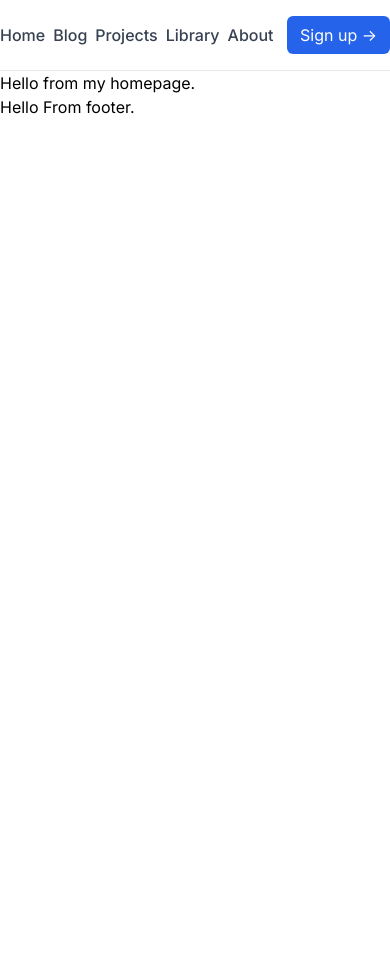
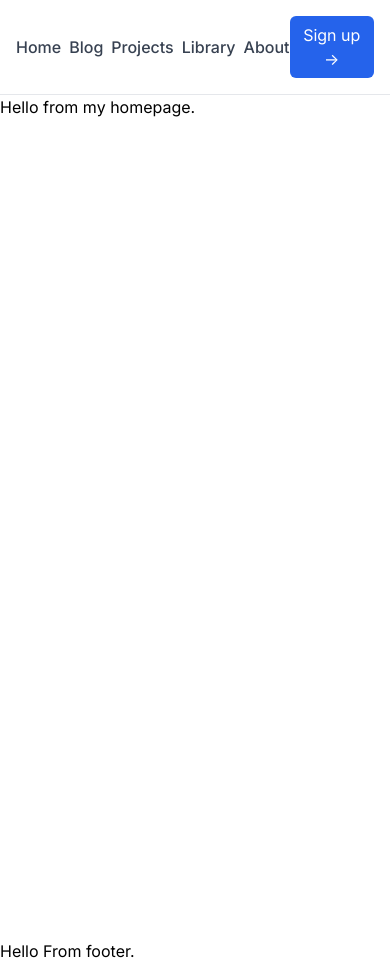
Before and after one commit to bhimrazy/bhimraj.com.np, a Next.js app: page / in a window 390 px wide. Before the commit the page ends 844 px from the top, so only its background shows below. Built offline with nearby package versions, Linux system fonts and the light colour scheme.

Commit message:
Updated sticky for header

```diff
--- a/src/components/header.tsx
+++ b/src/components/header.tsx
@@ -5,8 +5,8 @@ export default function Header() {
     ]
     const button_content = "Sign up ->"
     return (
-        <header className="flex w-full place-content-center border-b py-4 ">
-            <nav className="flex justify-between w-full max-w-7xl mx-auto items-center">
+        <header className="flex bg-white sticky top-0 w-full place-content-center border-b py-4 ">
+            <nav className="flex justify-between px-4 lg:px-0 w-full max-w-7xl mx-auto items-center">
                 <ul className="flex space-x-2 font-medium text-gray-700">
                     {nav_items.map((item, idx) => (
                         <li className="hover:text-gray-900 cursor-pointer" key={idx}>{item}</li>
--- a/src/components/layout.tsx
+++ b/src/components/layout.tsx
@@ -5,7 +5,7 @@ import Footer from './footer'
 
 export default function Layout({children}:{children:ReactNode}) {
     return (
-        <div className="flex font-display flex-col antialiased min-h-screen bg-white">
+        <div className="flex font-display flex-col antialiased bg-white">
             <Head>
                 <title>Software Engineer | AI Enthusiast | BHIMRAJ YADAV</title>
             </Head>
--- a/src/pages/index.tsx
+++ b/src/pages/index.tsx
@@ -3,7 +3,7 @@ import Layout from "src/components/layout";
 export default function Home() {
     return (
         <Layout>
-            <main>
+            <main className="min-h-screen ">
                 <h1>Hello from my homepage.</h1>
             </main>
         </Layout>
```
